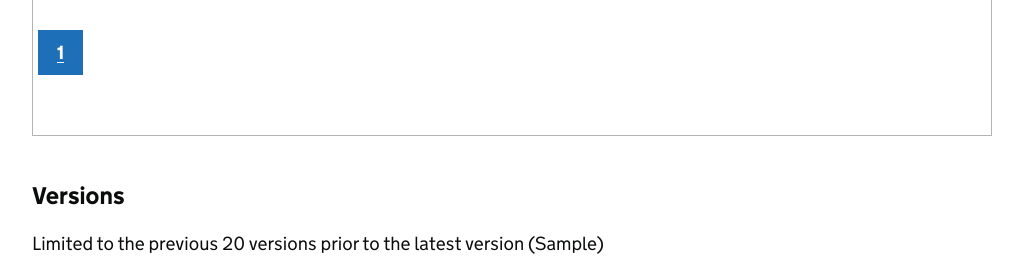
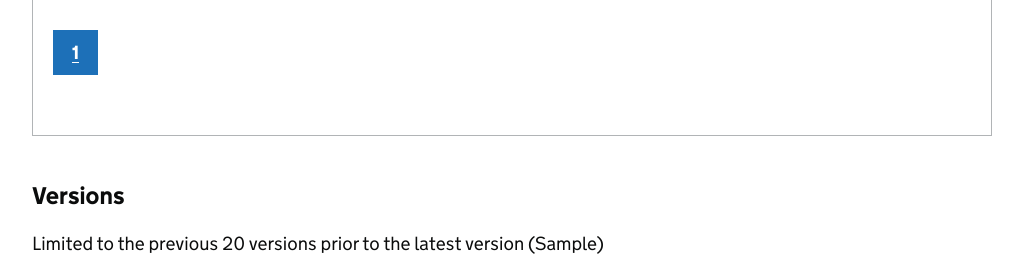
Before and after one commit to uktrade/trade-data-catalogue, a Django app: template trade_data_catalogue/templates/dataset_catalogue/details.html in a window 1280 px wide. Shown: the part 583-857 px from the top of the page, without its empty margins (128-1151 px from the left). Run offline with Django 5.2, Linux system fonts and the light colour scheme; the template is opened without the code that fills it: most values are stand-ins (such as "Sample title", 1, 10 or a date in 2020).

Commit message:
Deleted div class

```diff
--- a/trade_data_catalogue/templates/dataset_catalogue/details.html
+++ b/trade_data_catalogue/templates/dataset_catalogue/details.html
@@ -52,7 +52,7 @@
           </tbody>
           {% endfor %} {% endif %}
         </table>
-        <div class="govuk-grid-row">
+        <div>
           <nav class="govuk-pagination" aria-label="Pagination">
             {% if tables_page.has_previous %}
             <div class="govuk-pagination__prev">
```
